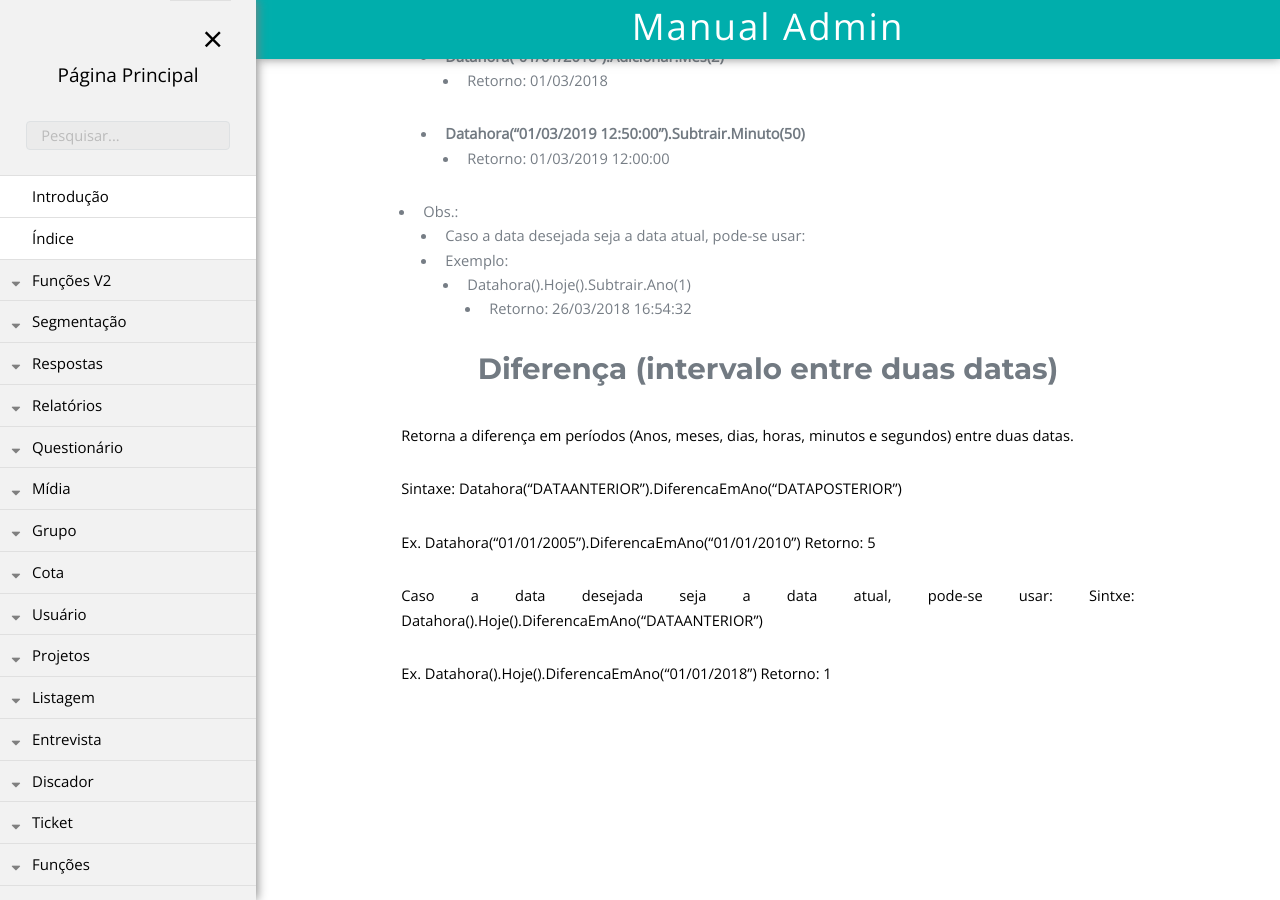
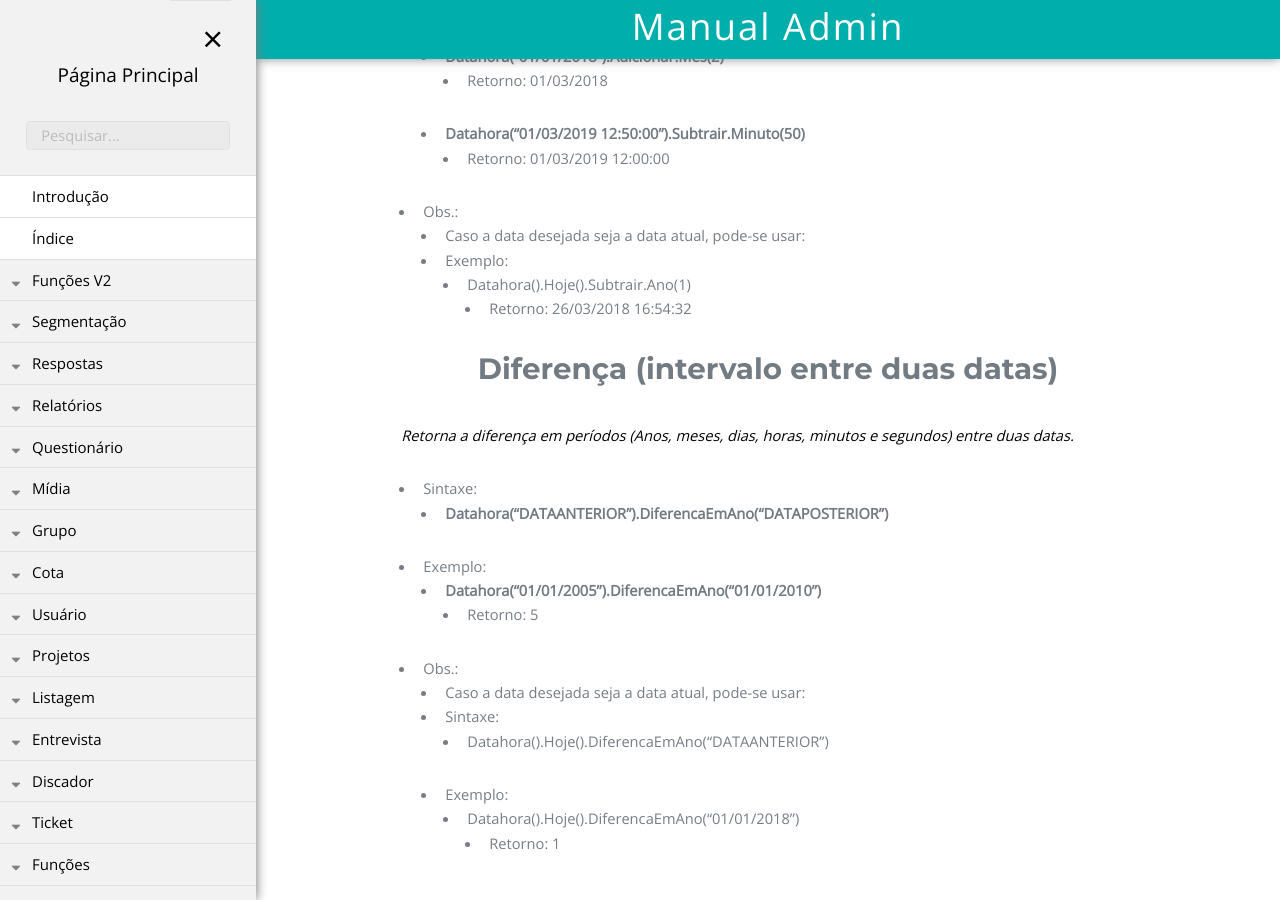
Before and after one commit to rogerio-figueiredo-hsr/hsrtechonline.github.io, a Jekyll site: the page built from _posts/2019-03-29-datahora.md, in a window 1280 px wide and 900 px high, scrolled down 1728 px. Built offline with Jekyll 4.4.1, drawn with Linux system fonts in a browser that asks for light colours.

Commit message:
Update 2019-03-29-datahora.md

```diff
--- a/_posts/2019-03-29-datahora.md
+++ b/_posts/2019-03-29-datahora.md
@@ -73,18 +73,17 @@ pasta: "funcoesv2"
 
 
 # Diferença (intervalo entre duas datas)
-Retorna a diferença em períodos (Anos, meses, dias, horas, minutos e segundos) entre duas datas.
+*Retorna a diferença em períodos (Anos, meses, dias, horas, minutos e segundos) entre duas datas.*
 
-Sintaxe:
-Datahora(“DATAANTERIOR").DiferencaEmAno("DATAPOSTERIOR")
-
-Ex.
-Datahora(“01/01/2005").DiferencaEmAno("01/01/2010")
-Retorno: 5
-
-Caso a data desejada seja a data atual, pode-se usar:
-Sintxe: Datahora().Hoje().DiferencaEmAno("DATAANTERIOR")
-
-Ex.
-Datahora().Hoje().DiferencaEmAno(“01/01/2018")
-Retorno: 1
+- Sintaxe:
+  - **Datahora(“DATAANTERIOR").DiferencaEmAno("DATAPOSTERIOR")**
+- Exemplo:
+  - **Datahora(“01/01/2005").DiferencaEmAno("01/01/2010")**
+    - Retorno: 5
+- Obs.:
+    - Caso a data desejada seja a data atual, pode-se usar:
+    - Sintaxe:
+      - Datahora().Hoje().DiferencaEmAno("DATAANTERIOR")
+    - Exemplo:
+      - Datahora().Hoje().DiferencaEmAno("01/01/2018")
+        - Retorno: 1
```
